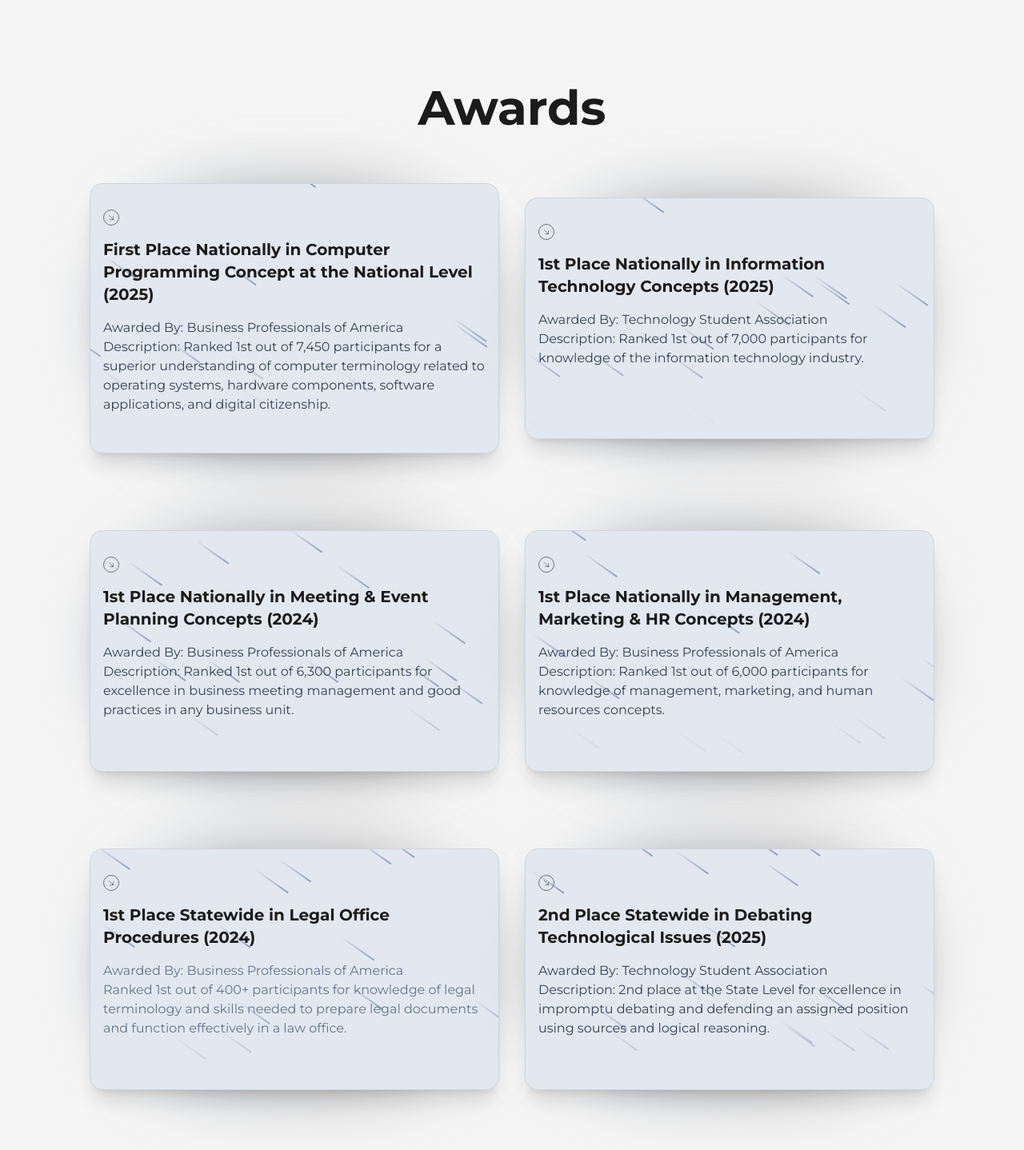
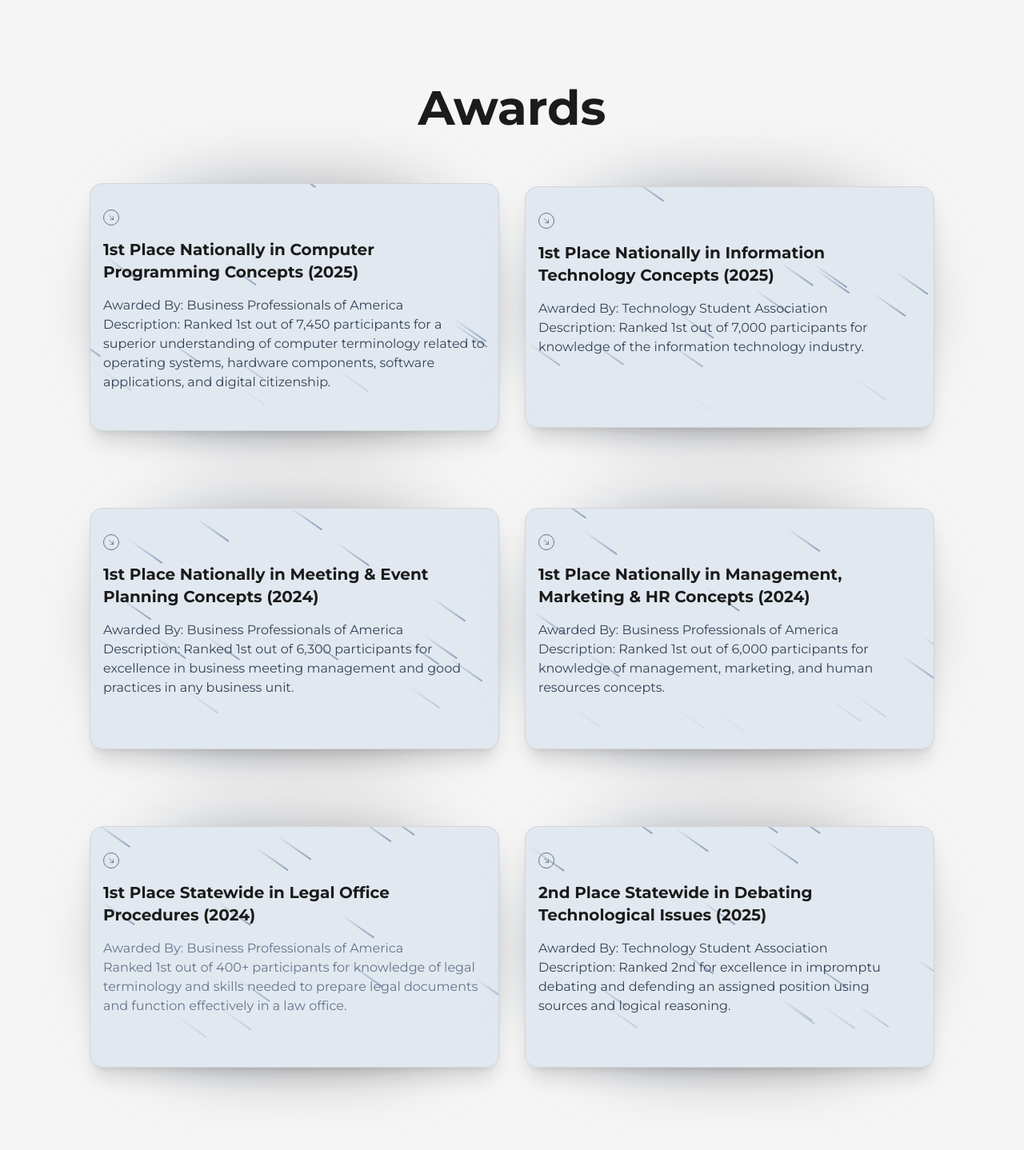
Before and after one commit to shriyanyamali/portfolio-v2, a Next.js app: page / in a window 1280 px wide. Shown: the part 2793-4231 px from the top of the page at 80% size. Built offline with nearby package versions, Linux system fonts and the light colour scheme.

Commit message:
added IT and programming concepts to placements for BPA

```diff
--- a/src/components/ExperienceTimeline.js
+++ b/src/components/ExperienceTimeline.js
@@ -285,6 +285,18 @@ const ExperienceTimeline = () => {
               >
                 <div className="mt-8">
                 <div className="font-bold text-gray-500 dark:text-gray-300 my-3">
+                    2025 National Leadership Conference:
+                  </div>
+
+                  <ul className="list-disc list-inside pl-5 text-gray-500 dark:text-gray-300">
+                    <li>
+                      1st place in Computer Programming Concepts
+                    </li>
+                    <li>1st place in Information Technology Concepts</li>
+                    <li>Top 10 in Meeting & Event Planning Concepts</li>
+                  </ul>
+
+                <div className="font-bold text-gray-500 dark:text-gray-300 my-3">
                     2025 State Leadership Conference:
                   </div>
 
--- a/src/components/awards-meteor-cards/meteors-6.jsx
+++ b/src/components/awards-meteor-cards/meteors-6.jsx
@@ -30,7 +30,7 @@ export function MeteorsDemo6() {
 
           <p className="font-normal text-base text-slate-700 dark:text-slate-500 mb-4 relative z-50 min-h-28">
             Awarded By: Technology Student Association <br />
-            Description: 2nd place at the State Level for excellence in impromptu debating and defending an assigned position using sources and logical reasoning.
+            Description: Ranked 2nd for excellence in impromptu debating and defending an assigned position using sources and logical reasoning.
           </p>
 
           {/* <button className="border px-4 py-1 rounded-lg  border-gray-500 text-gray-300">
--- a/src/components/awards-meteor-cards/meteors-7.jsx
+++ b/src/components/awards-meteor-cards/meteors-7.jsx
@@ -25,7 +25,7 @@ export function MeteorsDemo7() {
           </div>
 
           <h1 className="font-bold text-xl text-dark dark:text-white mb-4 relative z-50">
-          First Place Nationally  in Computer Programming Concept at the National Level (2025)
+          1st Place Nationally  in Computer Programming Concepts (2025)
           </h1>
 
           <p className="font-normal text-base text-slate-700 dark:text-slate-500 mb-4 relative z-50 min-h-28">
```
